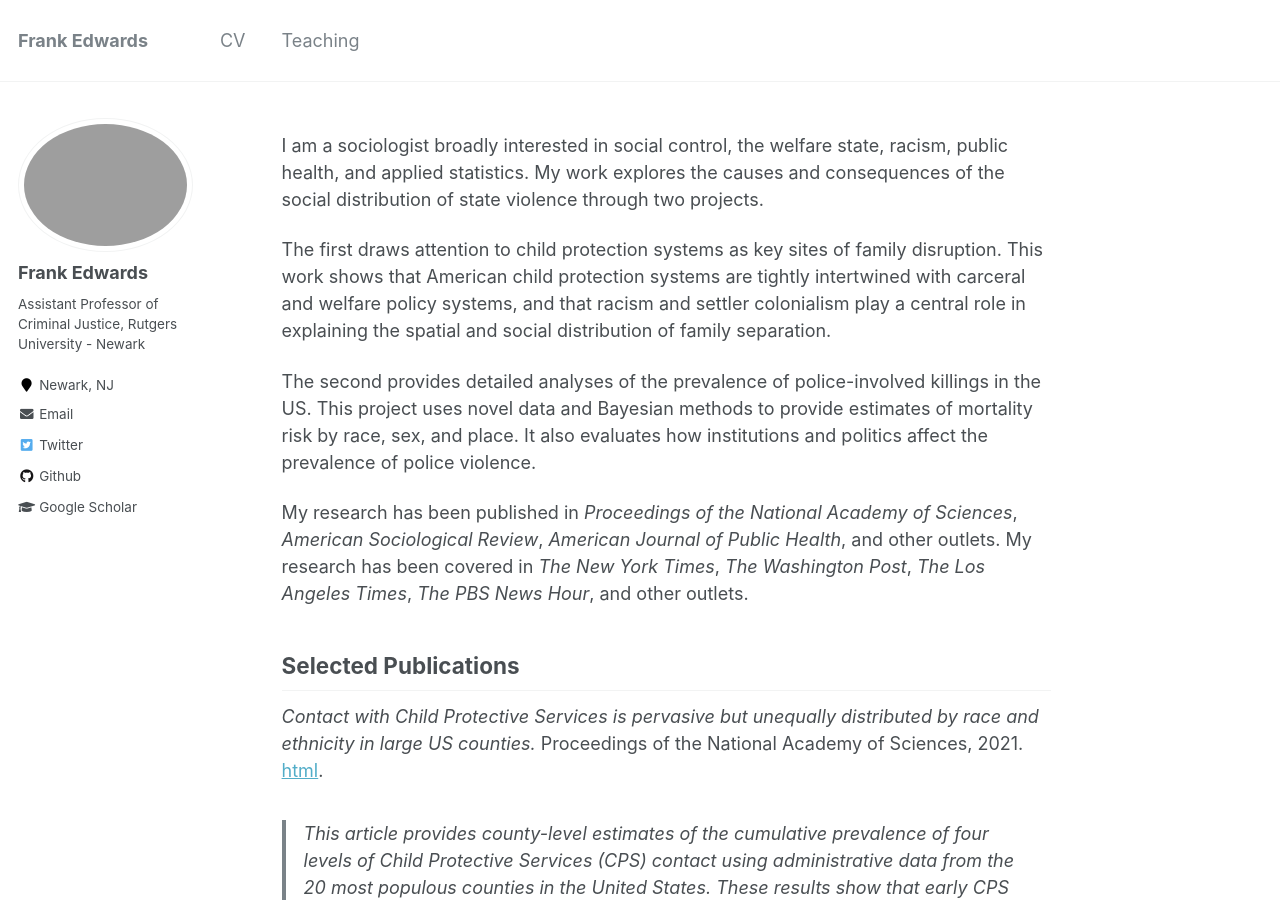
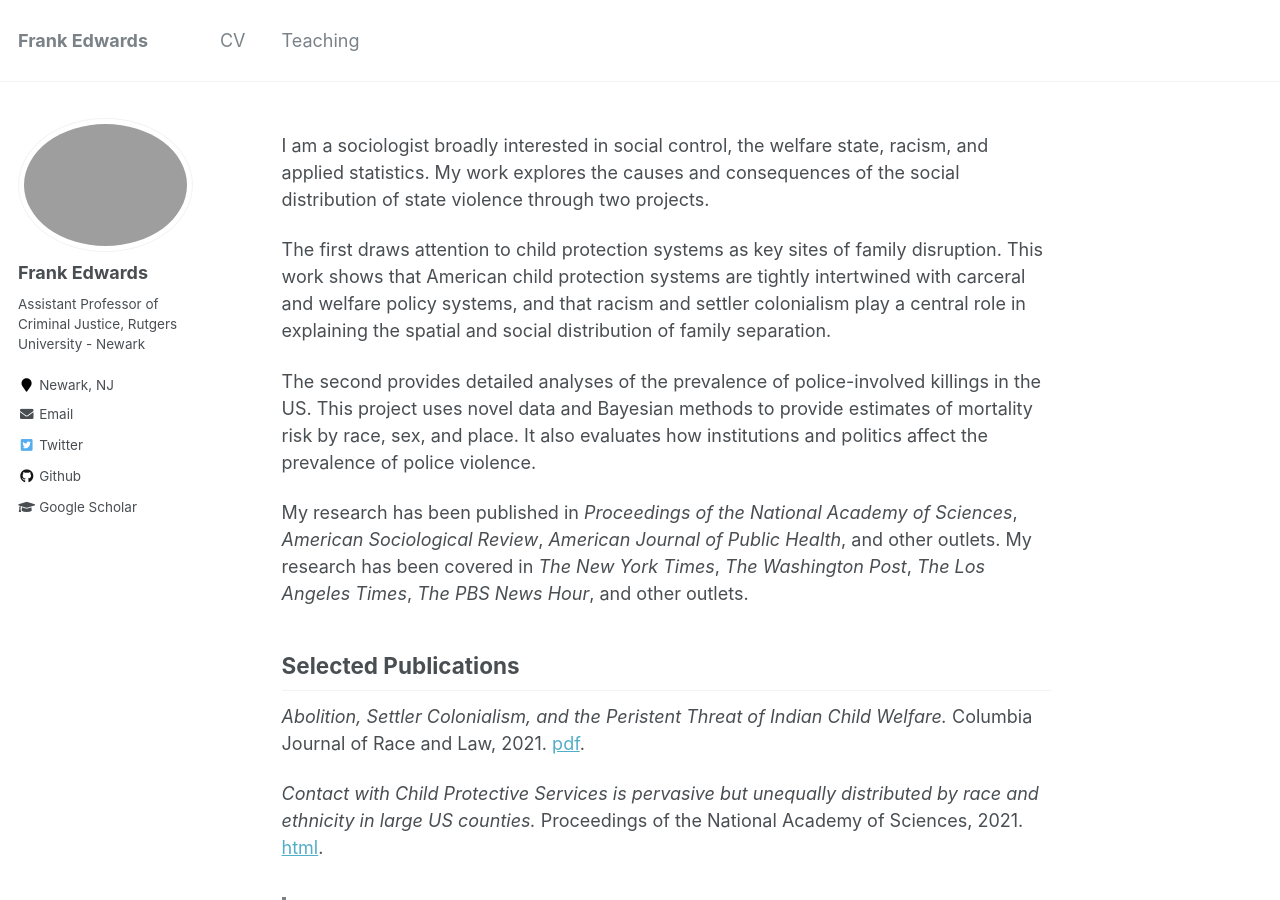
Before and after one commit to f-edwards/f-edwards.github.io, a Jekyll site: the page built from _pages/about.md, in a window 1280 px wide and 900 px high. Built offline with Jekyll 4.4.1, drawn with Linux system fonts in a browser that asks for light colours; comment, search, counter and statistics services are not loaded.

Commit message:
cv update

```diff
--- a/_pages/about.md
+++ b/_pages/about.md
@@ -12,7 +12,7 @@ redirect_from:
 <script type='text/javascript' src='https://d1bxh8uas1mnw7.cloudfront.net/assets/embed.js'></script>
 
 <!-- begin intro -->
-I am a sociologist broadly interested in social control, the welfare state, racism, public health, and applied statistics. My work explores the causes and consequences of the social distribution of state violence through two projects.
+I am a sociologist broadly interested in social control, the welfare state, racism, and applied statistics. My work explores the causes and consequences of the social distribution of state violence through two projects.
 
 The first draws attention to child protection systems as key sites of family disruption. This work shows that American child protection systems are tightly intertwined with carceral and welfare policy systems, and that racism and settler colonialism play a central role in explaining the spatial and social distribution of family separation.
 
@@ -21,6 +21,8 @@ The second provides detailed analyses of the prevalence of police-involved killi
 My research has been published in *Proceedings of the National Academy of Sciences*, *American Sociological Review*, *American Journal of Public Health*, and other outlets. My research has been covered in *The New York Times*, *The Washington Post*, *The Los Angeles Times*, *The PBS News Hour*, and other outlets.
 
 ## Selected Publications
+
+*Abolition, Settler Colonialism, and the Peristent Threat of Indian Child Welfare.* Columbia Journal of Race and Law, 2021. [pdf](https://journals.library.columbia.edu/index.php/cjrl/article/view/8744/4501). <span data-badge-popover="right" data-badge-type="2" data-doi="10.52214/cjrl.v11i3.8744" class="altmetric-embed" style ="display: inline-block"></span>
 
 *Contact with Child Protective Services is pervasive but unequally distributed by race and ethnicity in large US counties.* Proceedings of the National Academy of Sciences, 2021. [html](https://www.pnas.org/content/118/30/e2106272118). <span data-badge-popover="right" data-badge-type="2" data-doi="10.1073/pnas.2106272118" class="altmetric-embed" style ="display: inline-block"></span>
 
```
